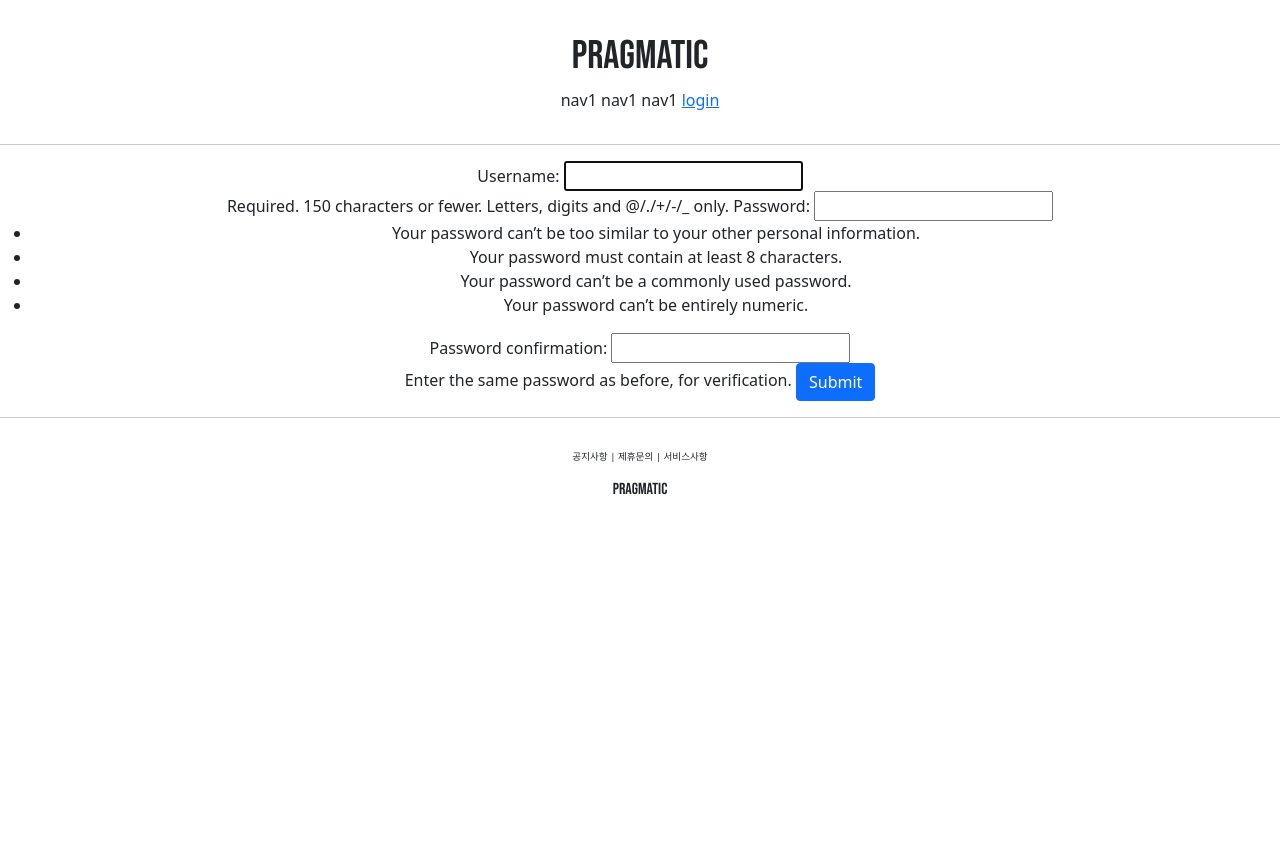
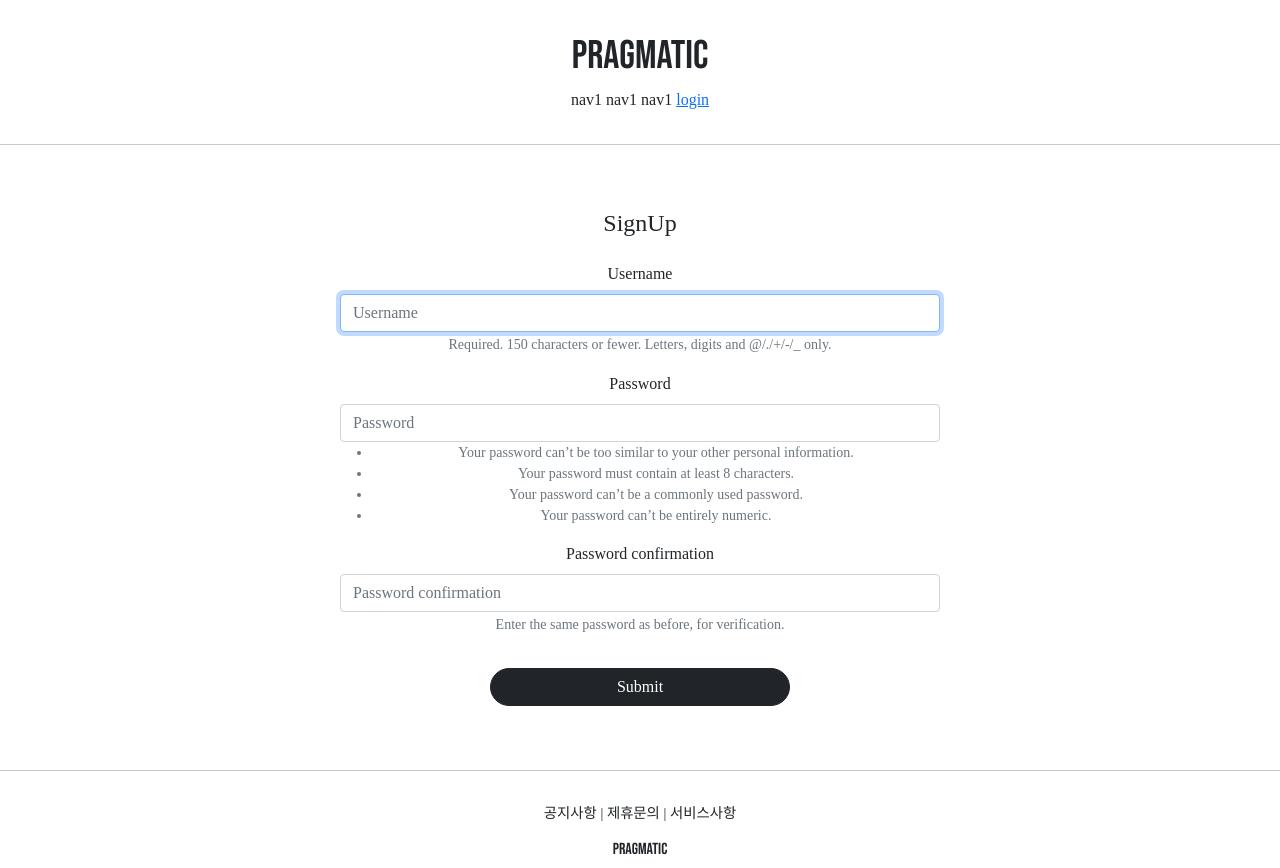
Before and after one commit to sseregit/pragmatic-clone, a Django app: page /account/create/ in a window 1280 px wide. Before the commit the page ends 495 px from the top, so only its background shows below. Run offline with Django 4.2, Linux system fonts and the light colour scheme; some libraries are stand-ins or nearby versions; some web fonts are replaced.

Commit message:
django course 23 commit

```diff
--- a/accountapp/templates/accountapp/create.html
+++ b/accountapp/templates/accountapp/create.html
@@ -1,12 +1,16 @@
 {% extends 'base.html' %}
+{% load bootstrap4 %}
 
 {% block content %}
 
-    <div style="text-align:center;">
+    <div style="text-align:center; max-width:600px; margin:4rem auto;">
+        <div class="mb-4">
+            <h4>SignUp</h4>
+        </div>
         <form action="{% url 'accountapp:create' %}" method="post">
             {% csrf_token %}
-            {{form}}
-            <input type="submit" class="btn btn-primary">
+            {% bootstrap_form form%}
+            <input type="submit" class="btn btn-dark rounded-pill col-6 mt-3">
         </form>
     </div>
 
--- a/pragmatic/settings.py
+++ b/pragmatic/settings.py
@@ -49,6 +49,7 @@ INSTALLED_APPS = [
     'django.contrib.messages',
     'django.contrib.staticfiles',
     'accountapp',
+    'bootstrap4',
 ]
 
 MIDDLEWARE = [
--- a/static/base.css
+++ b/static/base.css
@@ -3,7 +3,7 @@
 }
 
 .pragmatic_footer_button{
-    font-size:.6rem;
+    font-size:.9rem;
 }
 
 .pragmatic_footer{
--- a/templates/base.html
+++ b/templates/base.html
@@ -1,7 +1,7 @@
 <!DOCTYPE html>
 <html lang="ko">
 {% include 'head.html' %}
-<body>
+<body style="font-family: 'NanumSquare';">
 {% include 'header.html' %}
 <hr/>
 {% block content %}
--- a/templates/head.html
+++ b/templates/head.html
@@ -10,4 +10,6 @@
     <link href="https://fonts.googleapis.com/css2?family=Bebas+Neue&display=swap" rel="stylesheet">
     <!-- DEFAULT CSS LINK   -->
     <link rel="stylesheet" type="text/css" href="{% static 'base.css'%}">
+    <!--  NAVER FONT NANUMSQUARE -->
+    <link href="https://hangeul.pstatic.net/hangeul_static/css/nanum-square.css" rel="stylesheet">
 </head>
```
Also changed, not shown: accountapp/templates/accountapp/login.html (+4 -4 lines).
